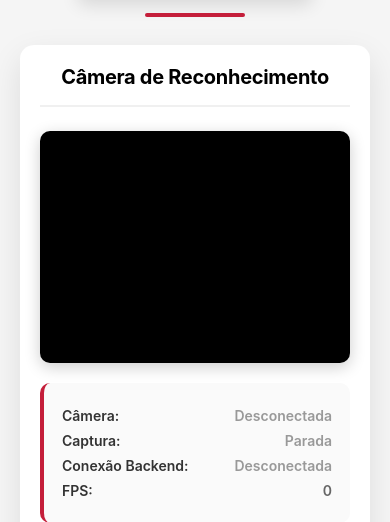
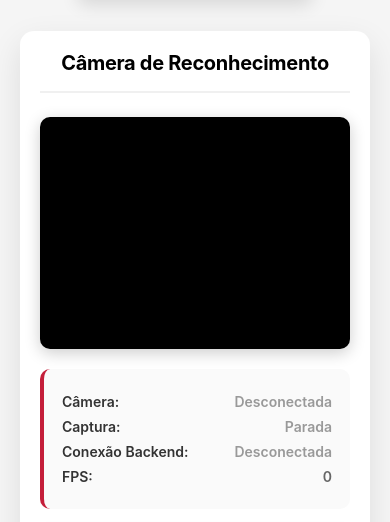
Before and after one commit to lucasmsdev/reconhecimento_facial_formatura_senai, a FastAPI app: page /camera in a window 390 px wide. Shown: the part 209-731 px from the top of the page. Run offline with FastAPI, Linux system fonts and the light colour scheme.

Commit message:
Telao/camera visual tweaks: bigger name, remove underline, rename label
- Remove the red underline bar below the logo on telao and camera
  pages, adjusting logo margin so spacing still looks balanced
- Rename "Bem-vindo" to "Formando" above the recognized student name
- Increase student name font size ~30% (120px -> 156px, and scaled
  proportionally in the two responsive breakpoints)

https://claude.ai/code/session_01XhtxaJw6cQLLQ13VpzpSQ9

```diff
--- a/templates/camera.html
+++ b/templates/camera.html
@@ -29,15 +29,7 @@
             height: auto;
             border-radius: 6px;
             box-shadow: 0 6px 18px rgba(0, 0, 0, 0.12);
-            margin-bottom: 14px;
-        }
-
-        .header-underline {
-            width: 100px;
-            height: 4px;
-            background: #c41e3a;
-            border-radius: 4px;
-            margin-bottom: 28px;
+            margin-bottom: 32px;
         }
 
         .container {
@@ -216,7 +208,6 @@
 </head>
 <body>
     <img class="logo" src="/static/logo-senai.png" alt="SENAI" onerror="this.style.display='none'">
-    <div class="header-underline"></div>
 
     <div class="container">
         <h1>Câmera de Reconhecimento</h1>
```
Also changed, not shown: templates/telao.html (+5 -13 lines).
